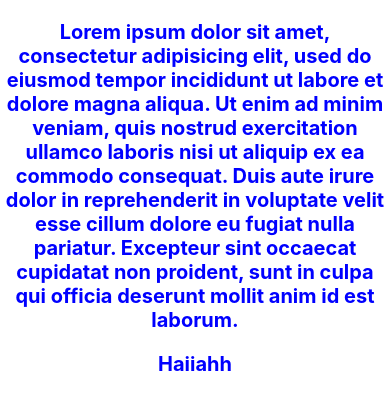
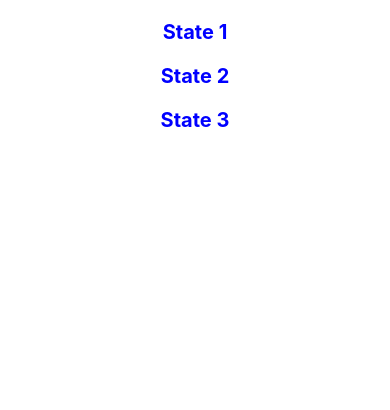
Before and after one commit to miftahafina/learn-react-again, a React Native app: screen / in a window 390 px wide. Shown: the top 410 px of the page. Built offline with nearby package versions, Linux system fonts and the light colour scheme.

Commit message:
Add 1 state

```diff
--- a/App.js
+++ b/App.js
@@ -4,25 +4,33 @@ import PresentationalComponent from './PresentationalComponent';
 
 export default class App extends React.Component {
   state = {
-    myState: 'Lorem ipsum dolor sit amet, consectetur adipisicing elit, used do eiusmod tempor incididunt ut labore et dolore magna aliqua. Ut enim ad minim veniam, quis nostrud exercitation ullamco laboris nisi ut aliquip ex ea commodo consequat. Duis aute irure dolor in reprehenderit in voluptate velit esse cillum dolore eu fugiat nulla pariatur. Excepteur sint occaecat cupidatat non proident, sunt in culpa qui officia deserunt mollit anim id est laborum.',
-    myState2: 'Haiiahh'
+    myState1: 'State 1',
+    myState2: 'State 2',
+    myState3: 'State 3'
   }
 
-  updateState = () => {
+  updateState1 = () => {
     return this.setState({
-      myState: 'The state is updated'
+      myState1: 'State 1 updated'
     });
   }
 
   updateState2 = () => this.setState({
-    myState2: 'This state is also updated'
+    myState2: 'State 2 updated'
   });
+
+  updateState3 = () => this.setState({
+    myState3: 'State 3 updated'
+  });
+
+  // update
 
   render() {
     return (
       <View>
-        <PresentationalComponent myState = {this.state.myState} updateState = {this.updateState} />
+        <PresentationalComponent myState = {this.state.myState1} updateState = {this.updateState1} />
         <PresentationalComponent myState = {this.state.myState2} updateState = {this.updateState2} />
+        <PresentationalComponent myState = {this.state.myState3} updateState = {this.updateState3} />
       </View>
     );
   }
```
